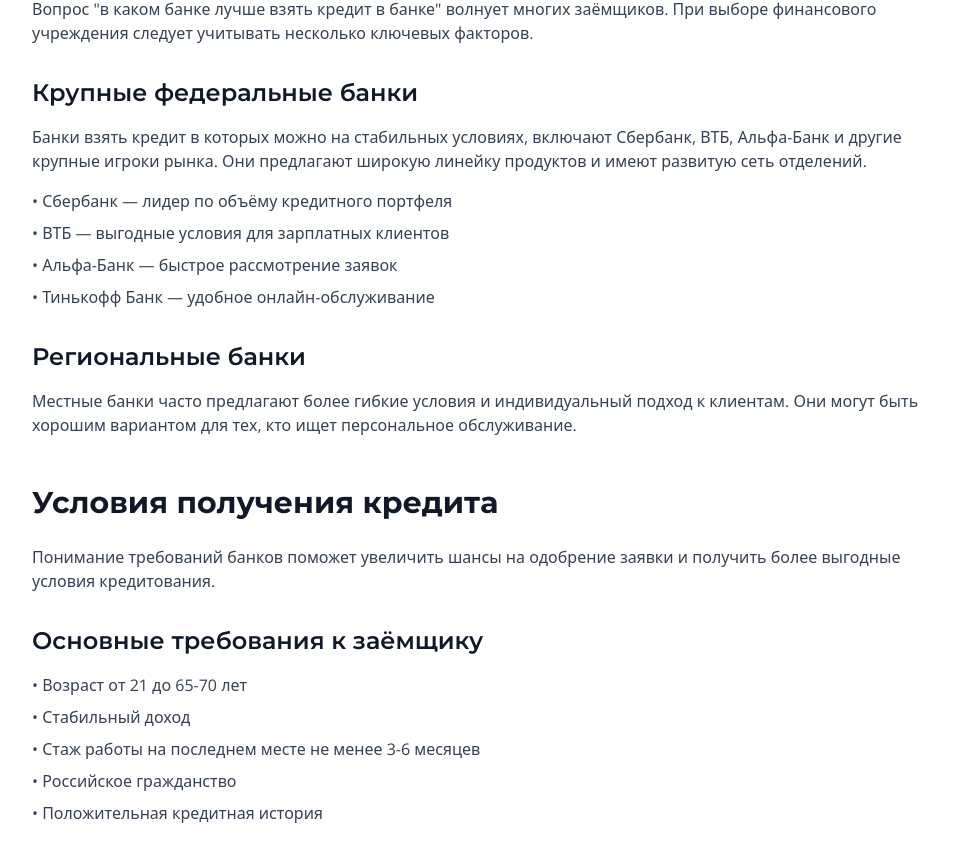
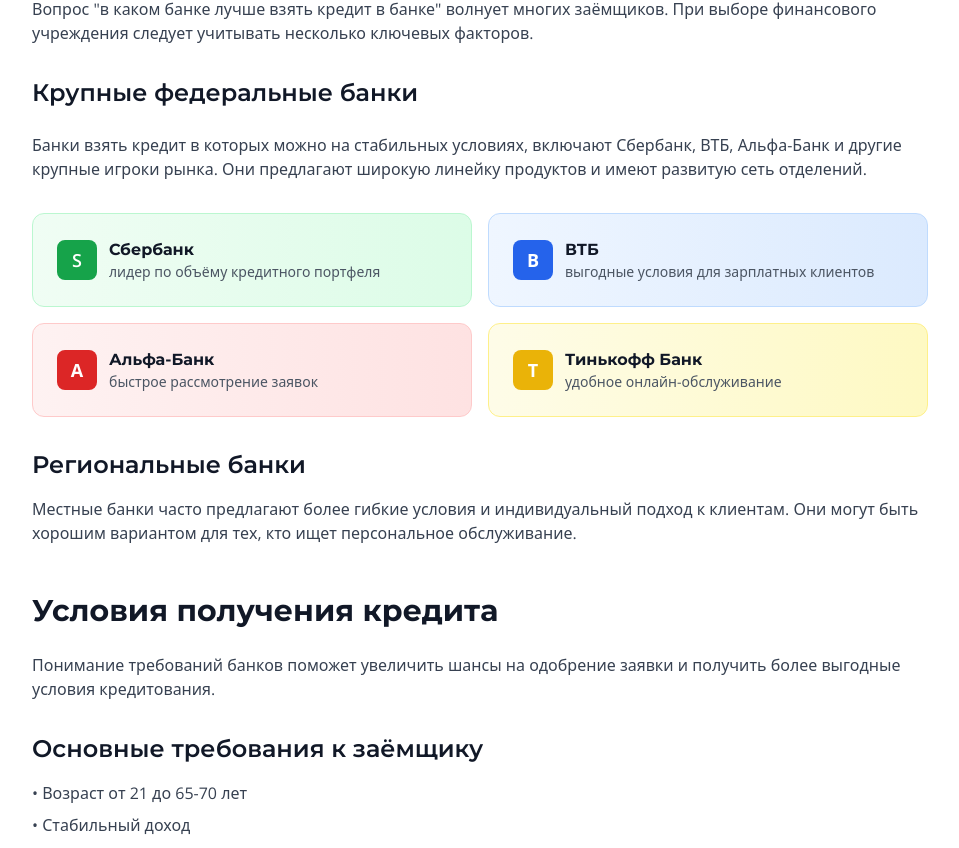
Before and after one commit to pr-poehali-dev/credit-loan-project-1, a React (Vite) app: page / in a window 1280 px wide. Shown: the part 3139-3987 px from the top of the page, without its empty margins (160-1119 px from the left). Built offline with nearby package versions, Linux system fonts and the light colour scheme.

Commit message:
docs: Обзор крупных федеральных банков

```diff
--- a/src/pages/Index.tsx
+++ b/src/pages/Index.tsx
@@ -429,18 +429,62 @@ const Index = () => {
             Вопрос "в каком банке лучше взять кредит в банке" волнует многих заёмщиков. При выборе финансового учреждения следует учитывать несколько ключевых факторов.
           </p>
 
-          <h3 className="text-2xl font-semibold text-gray-900 mt-8 mb-4">
+          <h3 className="text-2xl font-semibold text-gray-900 mt-8 mb-6">
             Крупные федеральные банки
           </h3>
-          <p className="text-gray-700 mb-4">
+          <p className="text-gray-700 mb-8">
             Банки взять кредит в которых можно на стабильных условиях, включают Сбербанк, ВТБ, Альфа-Банк и другие крупные игроки рынка. Они предлагают широкую линейку продуктов и имеют развитую сеть отделений.
           </p>
-          <ul className="text-gray-700 mb-6 space-y-2">
-            <li>• Сбербанк — лидер по объёму кредитного портфеля</li>
-            <li>• ВТБ — выгодные условия для зарплатных клиентов</li>
-            <li>• Альфа-Банк — быстрое рассмотрение заявок</li>
-            <li>• Тинькофф Банк — удобное онлайн-обслуживание</li>
-          </ul>
+
+          <div className="grid md:grid-cols-2 gap-4 mb-8">
+            <div className="bg-gradient-to-r from-green-50 to-green-100 border border-green-200 rounded-xl p-6 hover:shadow-md transition-shadow">
+              <div className="flex items-center space-x-3">
+                <div className="w-10 h-10 bg-green-600 rounded-lg flex items-center justify-center">
+                  <span className="text-white font-bold text-lg">S</span>
+                </div>
+                <div>
+                  <h4 className="font-bold text-gray-900">Сбербанк</h4>
+                  <p className="text-sm text-gray-600">лидер по объёму кредитного портфеля</p>
+                </div>
+              </div>
+            </div>
+
+            <div className="bg-gradient-to-r from-blue-50 to-blue-100 border border-blue-200 rounded-xl p-6 hover:shadow-md transition-shadow">
+              <div className="flex items-center space-x-3">
+                <div className="w-10 h-10 bg-blue-600 rounded-lg flex items-center justify-center">
+                  <span className="text-white font-bold text-lg">В</span>
+                </div>
+                <div>
+                  <h4 className="font-bold text-gray-900">ВТБ</h4>
+                  <p className="text-sm text-gray-600">выгодные условия для зарплатных клиентов</p>
+                </div>
+              </div>
+            </div>
+
+            <div className="bg-gradient-to-r from-red-50 to-red-100 border border-red-200 rounded-xl p-6 hover:shadow-md transition-shadow">
+              <div className="flex items-center space-x-3">
+                <div className="w-10 h-10 bg-red-600 rounded-lg flex items-center justify-center">
+                  <span className="text-white font-bold text-lg">А</span>
+                </div>
+                <div>
+                  <h4 className="font-bold text-gray-900">Альфа-Банк</h4>
+                  <p className="text-sm text-gray-600">быстрое рассмотрение заявок</p>
+                </div>
+              </div>
+            </div>
+
+            <div className="bg-gradient-to-r from-yellow-50 to-yellow-100 border border-yellow-200 rounded-xl p-6 hover:shadow-md transition-shadow">
+              <div className="flex items-center space-x-3">
+                <div className="w-10 h-10 bg-yellow-500 rounded-lg flex items-center justify-center">
+                  <span className="text-white font-bold text-lg">Т</span>
+                </div>
+                <div>
+                  <h4 className="font-bold text-gray-900">Тинькофф Банк</h4>
+                  <p className="text-sm text-gray-600">удобное онлайн-обслуживание</p>
+                </div>
+              </div>
+            </div>
+          </div>
 
           <h3 className="text-2xl font-semibold text-gray-900 mt-8 mb-4">
             Региональные банки
```
